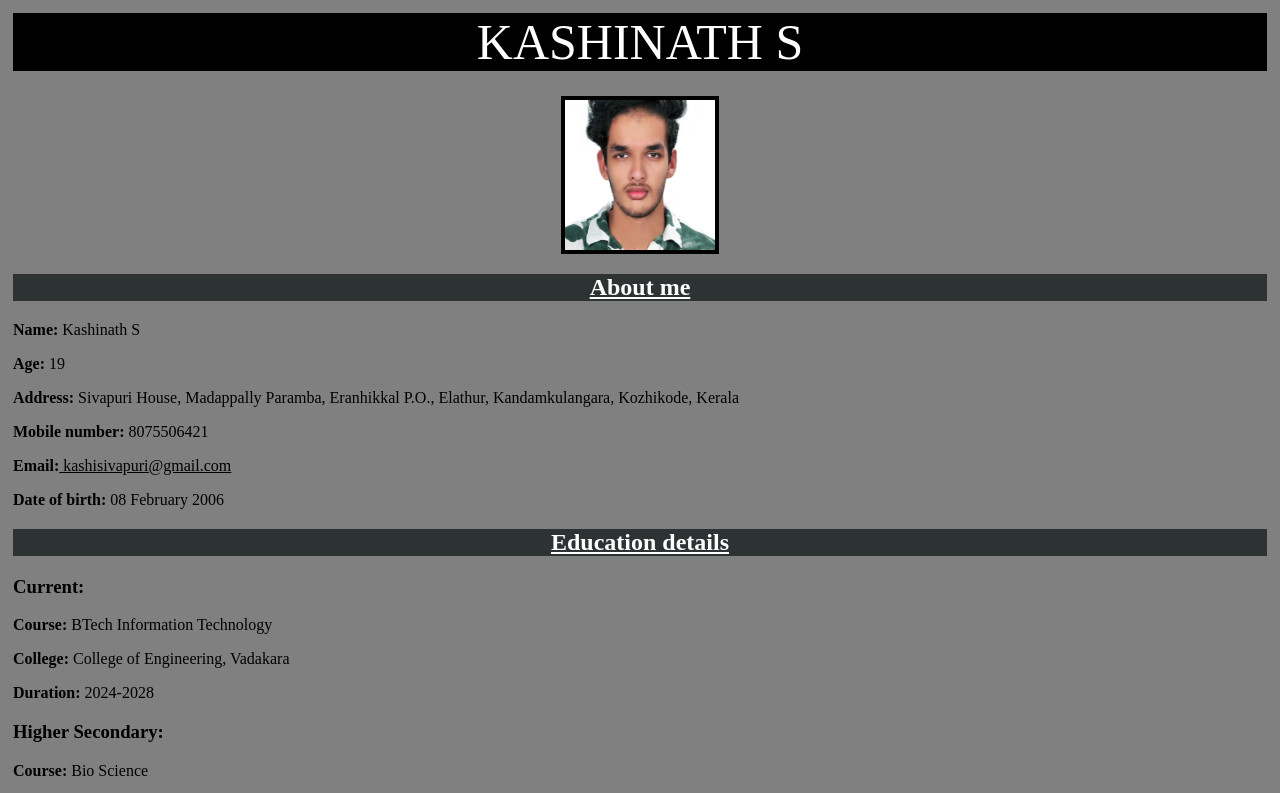
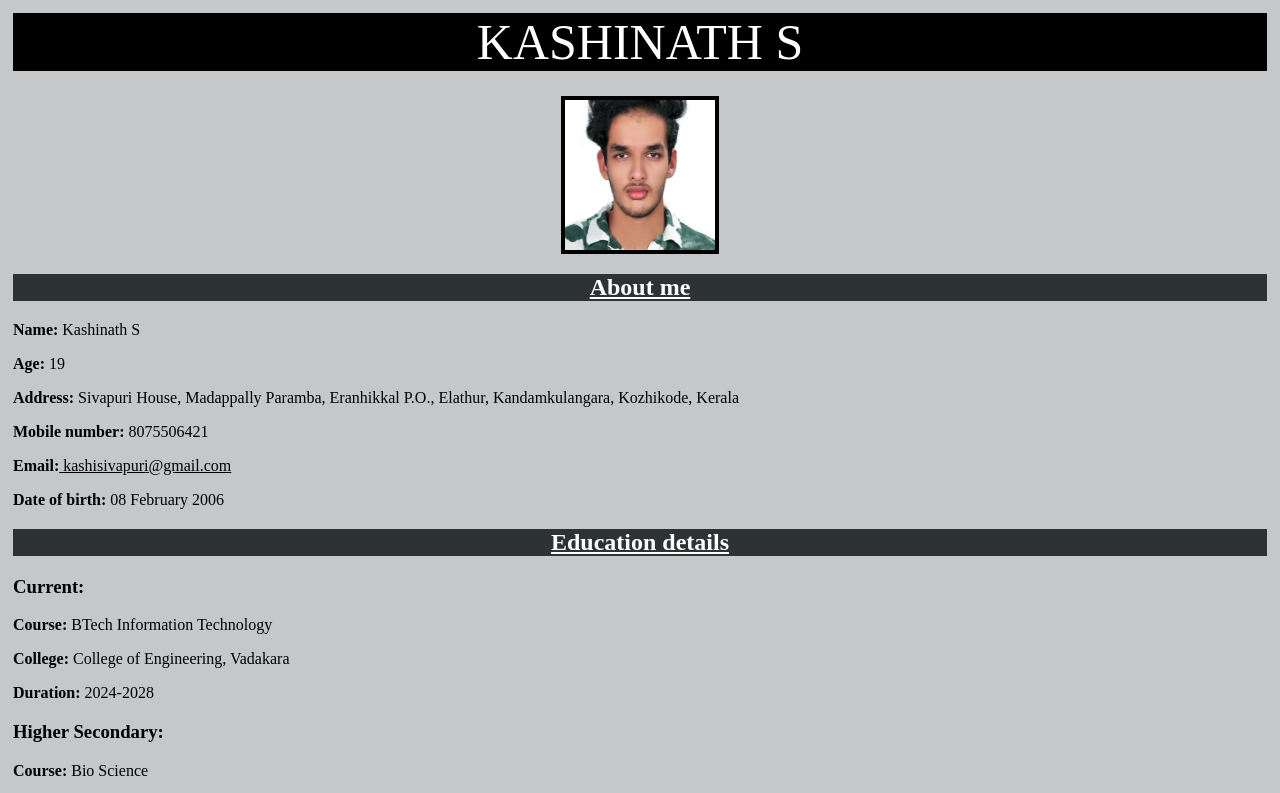
Before and after one commit to Kashinath-S/Portfolio, a plain HTML site: page index.html in a window 1280 px wide. Shown: the top 793 px of the page. Drawn offline with Linux system fonts and the light colour scheme.

Commit message:
Update styles.css

```diff
--- a/styles.css
+++ b/styles.css
@@ -7,7 +7,7 @@ font-size:50px;
 }
 body{
 padding:5px;
-background-color:grey;
+background-color:#c5c7c9;
 }
 img{
             display: block;
```
